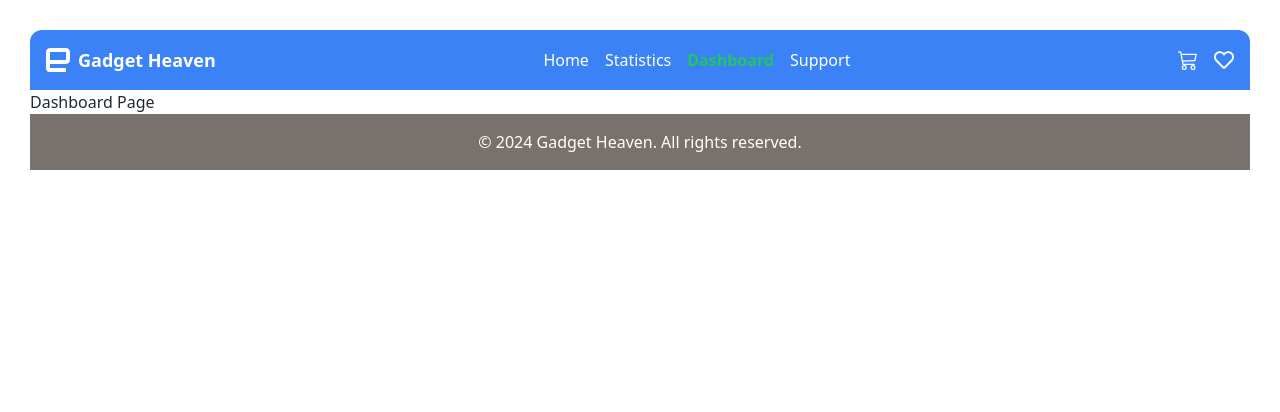
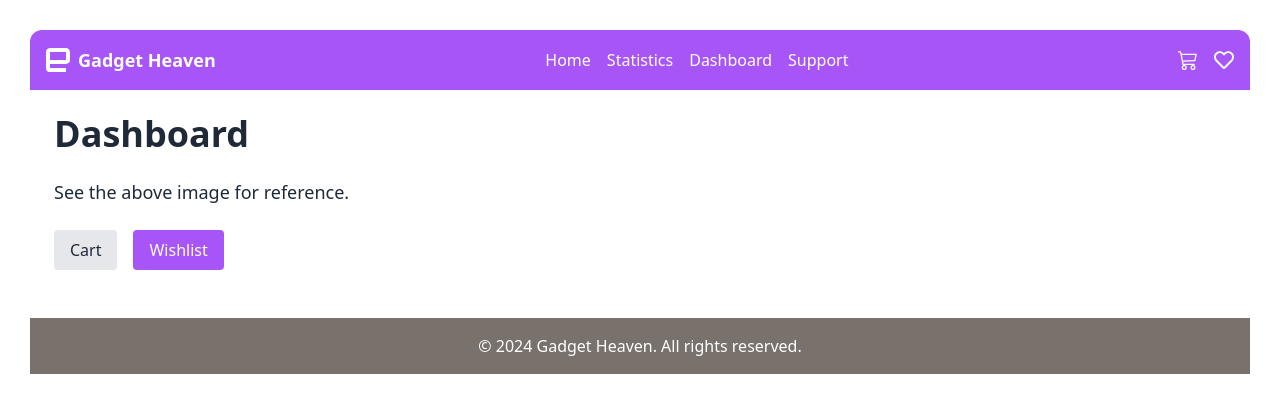
Before and after one commit to programming-hero-web-course-4/b10a8-gadget-heaven-nbappi13, a React (Vite) app in the folder b10-a-08/: page /dashboard in a window 1280 px wide. Shown: the top 412 px of the page. Built offline with nearby package versions, Linux system fonts and the light colour scheme.

Commit message:
made dashbord page functional with cart and wishlist

```diff
--- a/b10-a-08/src/Router.jsx
+++ b/b10-a-08/src/Router.jsx
@@ -27,8 +27,15 @@ const router = createBrowserRouter([
             { path: 'dashboard', element: <Dashboard /> },
             { path: 'support', element: <Support /> },
             { path: 'details/:productId', element: <DetailsPage /> },
-            { path: 'cart', element: <CartPage /> },
-            { path: 'wishlist', element: <WishlistPage /> },
+            {
+                path: 'dashboard/cart',
+                element: <Dashboard />,
+                index: true
+            },
+            {
+                path: 'dashboard/wishlist',
+                element: <Dashboard />
+            },
         ],
     },
     {
--- a/b10-a-08/src/components/GadgetsCards.jsx
+++ b/b10-a-08/src/components/GadgetsCards.jsx
@@ -29,7 +29,7 @@ const GadgetsCards = ({ products, loadMoreProducts, showMoreButton, noDataMessag
                         <h4 className="font-bold text-sm mb-2">{product.product_title}</h4>
                         <p className="text-sm mb-2">Price: ${product.price}</p>
                         <Link to={`/details/${product.product_id}`}>
-                            <button className="text-purple-500 border border-purple-500 rounded px-2 py-1 hover:bg-purple-100 transition-all">
+                            <button className="text-purple-500 border border-purple-500 rounded px-2 py-1 hover:bg-purple-300 transition-all">
                                 View Details
                             </button>
                         </Link>
@@ -50,7 +50,7 @@ const GadgetsCards = ({ products, loadMoreProducts, showMoreButton, noDataMessag
                     ) : (
                         <button
                             onClick={handleShowMore}
-                            className="text-white bg-purple-500 bg-opacity-75 rounded-full px-4 py-2 shadow-lg hover:bg-purple-600 transition-all"
+                            className="text-white bg-purple-400 bg-opacity-75 rounded-full px-4 py-2 shadow-lg hover:bg-purple-800 transition-all"
                         >
                             More Products
                         </button>
--- a/b10-a-08/src/components/Navbar.jsx
+++ b/b10-a-08/src/components/Navbar.jsx
@@ -1,18 +1,15 @@
 import React, { useContext } from 'react';
-import { NavLink, useLocation } from 'react-router-dom';
+import { NavLink } from 'react-router-dom';
 import { SiEngadget } from "react-icons/si";
 import { BsCart3 } from "react-icons/bs";
 import { FaRegHeart } from "react-icons/fa";
 import { AppContext } from '../context/AppContext';
 
 const Navbar = () => {
-    const location = useLocation();
     const { cart, wishlist } = useContext(AppContext);
 
-    const isHomePage = location.pathname === '/';
-
     return (
-        <nav className={`${isHomePage ? 'bg-purple-500' : 'bg-blue-500'} p-4 rounded-t-xl`}>
+        <nav className={`bg-purple-500 p-4 rounded-t-xl`}>
             <div className="container mx-auto flex justify-between items-center">
                 {/* Logo Section */}
                 <div className="flex items-center">
@@ -23,25 +20,25 @@ const Navbar = () => {
                 <div className="flex space-x-4">
                     <NavLink
                         to="/"
-                        className={location.pathname === "/" ? "text-green-500 font-bold" : "text-white"}
+                        className="text-white"
                     >
                         Home
                     </NavLink>
                     <NavLink
                         to="/statistics"
-                        className={location.pathname === "/statistics" ? "text-green-500 font-bold" : "text-white"}
+                        className="text-white"
                     >
                         Statistics
                     </NavLink>
                     <NavLink
                         to="/dashboard"
-                        className={location.pathname === "/dashboard" ? "text-green-500 font-bold" : "text-white"}
+                        className="text-white"
                     >
                         Dashboard
                     </NavLink>
                     <NavLink
                         to="/support"
-                        className={location.pathname === "/support" ? "text-green-500 font-bold" : "text-white"}
+                        className="text-white"
                     >
                         Support
                     </NavLink>
@@ -49,7 +46,7 @@ const Navbar = () => {
 
                 <div className="flex space-x-4">
                     <div className="relative">
-                        <NavLink to="/cart" className="text-white">
+                        <NavLink to="/dashboard/cart" className="text-white">
                             <BsCart3 className="text-xl" />
                             {cart.length > 0 && (
                                 <span className="absolute top-0 right-0 bg-red-500 text-white text-xs rounded-full w-4 h-4 flex items-center justify-center">
@@ -59,7 +56,7 @@ const Navbar = () => {
                         </NavLink>
                     </div>
                     <div className="relative">
-                        <NavLink to="/wishlist" className="text-white">
+                        <NavLink to="/dashboard/wishlist" className="text-white">
                             <FaRegHeart className="text-xl" />
                             {wishlist.length > 0 && (
                                 <span className="absolute top-0 right-0 bg-red-500 text-white text-xs rounded-full w-4 h-4 flex items-center justify-center">
--- a/b10-a-08/src/pages/Dashboard.jsx
+++ b/b10-a-08/src/pages/Dashboard.jsx
@@ -1,4 +1,118 @@
+import React, { useContext } from 'react';
+import { NavLink, Outlet, useLocation } from 'react-router-dom';
+import { AppContext } from '../context/AppContext';
+import { ToastContainer, toast } from 'react-toastify';
+import 'react-toastify/dist/ReactToastify.css';
+
 const Dashboard = () => {
-  return <div>Dashboard Page</div>;
+    const { cart, wishlist, removeFromCart, removeFromWishlist, moveToCartFromWishlist } = useContext(AppContext);
+    const location = useLocation();
+    const isCartPage = location.pathname === '/dashboard/cart';
+
+    const handleRemoveFromCart = (productId) => {
+        removeFromCart(productId);
+        toast.success("Item removed from cart!");
+    };
+
+    const handleRemoveFromWishlist = (productId) => {
+        removeFromWishlist(productId);
+        toast.success("Item removed from wishlist!");
+    };
+
+    const handleMoveToCart = (item) => {
+        moveToCartFromWishlist(item);
+        toast.success("Item moved to cart!");
+    };
+
+    const totalCost = cart.reduce((total, item) => total + item.price, 0);
+
+    const handleSortByPrice = () => {
+        cart.sort((a, b) => b.price - a.price);
+        toast.success("Cart items sorted by price!");
+    };
+
+    return (
+        <div className="container mx-auto p-6">
+            <h1 className="text-4xl font-bold mb-6">Dashboard</h1>
+            <p className="text-lg mb-6">See the above image for reference.</p>
+
+            <div className="flex space-x-4 mb-6">
+                <NavLink
+                    to="/dashboard/cart"
+                    className={`px-4 py-2 rounded ${isCartPage ? 'bg-purple-500 text-white' : 'bg-gray-200'}`}
+                >
+                    Cart
+                </NavLink>
+                <NavLink
+                    to="/dashboard/wishlist"
+                    className={`px-4 py-2 rounded ${!isCartPage ? 'bg-purple-500 text-white' : 'bg-gray-200'}`}
+                >
+                    Wishlist
+                </NavLink>
+            </div>
+
+            {isCartPage ? (
+                <div>
+                    <div className="flex justify-between mb-4">
+                        <h2 className="text-2xl font-bold">Cart</h2>
+                        <div>
+                            <p>Total Cost: ${totalCost}</p>
+                            <button
+                                onClick={handleSortByPrice}
+                                className="bg-blue-500 text-white px-4 py-2 rounded mr-2"
+                            >
+                                Sort by Price
+                            </button>
+                            <button className="bg-green-500 text-white px-4 py-2 rounded">
+                                Purchase All
+                            </button>
+                        </div>
+                    </div>
+                    <div className="grid grid-cols-1 sm:grid-cols-2 md:grid-cols-3 lg:grid-cols-4 gap-4">
+                        {cart.map((item, index) => (
+                            <div key={index} className="bg-white p-4 rounded-md shadow-md">
+                                <img src={item.product_image} alt={item.product_title} className="w-full h-24 object-cover mb-4 rounded-md" />
+                                <h4 className="font-bold text-sm mb-2">{item.product_title}</h4>
+                                <p className="text-sm mb-2">Price: ${item.price}</p>
+                                <button
+                                    onClick={() => handleRemoveFromCart(item.product_id)}
+                                    className="bg-red-500 text-white px-2 py-1 rounded hover:bg-red-600 mb-2"
+                                >
+                                    Remove
+                                </button>
+                                <button className="bg-green-500 text-white px-2 py-1 rounded">
+                                    Purchase
+                                </button>
+                            </div>
+                        ))}
+                    </div>
+                </div>
+            ) : (
+                <div className="grid grid-cols-1 sm:grid-cols-2 md:grid-cols-3 lg:grid-cols-4 gap-4">
+                    {wishlist.map((item, index) => (
+                        <div key={index} className="bg-white p-4 rounded-md shadow-md">
+                            <img src={item.product_image} alt={item.product_title} className="w-full h-24 object-cover mb-4 rounded-md" />
+                            <h4 className="font-bold text-sm mb-2">{item.product_title}</h4>
+                            <p className="text-sm mb-2">Price: ${item.price}</p>
+                            <button
+                                onClick={() => handleMoveToCart(item)}
+                                className="bg-purple-500 text-white px-2 py-1 rounded hover:bg-purple-600 mb-2"
+                            >
+                                Add to Cart
+                            </button>
+                            <button
+                                onClick={() => handleRemoveFromWishlist(item.product_id)}
+                                className="bg-red-500 text-white px-2 py-1 rounded hover:bg-red-600"
+                            >
+                                Remove
+                            </button>
+                        </div>
+                    ))}
+                </div>
+            )}
+            <ToastContainer />
+        </div>
+    );
 };
+
 export default Dashboard;
--- a/b10-a-08/src/pages/WishlistPage.jsx
+++ b/b10-a-08/src/pages/WishlistPage.jsx
@@ -36,7 +36,7 @@ const WishlistPage = () => {
                             </button>
                             <button
                                 onClick={() => handleRemoveFromWishlist(item.product_id)}
-                                className="bg-red-500 text-white px-2 py-1 rounded hover:bg-red-600"
+                                className="bg-red-500 text-white px-2 py-1 rounded hover:bg-red-600 ml-3"
                             >
                                 Remove
                             </button>
```
